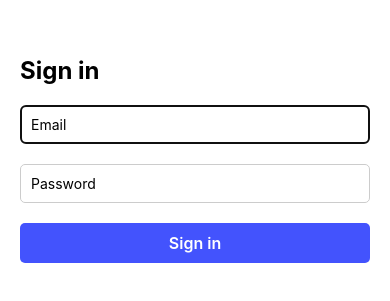
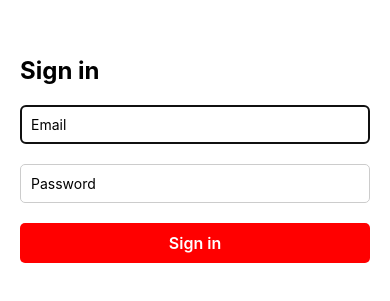
Before and after one commit to jvcByte/reactNativeExpoClerkAuth, a React Native app: screen / in a window 390 px wide. Shown: the part 263-564 px from the top of the page. Built offline with nearby package versions, Linux system fonts and the light colour scheme.

Commit message:
feat: add CustomButton.tsx

```diff
--- a/App.tsx
+++ b/App.tsx
@@ -2,11 +2,11 @@ import { StatusBar } from 'expo-status-bar';
 import {
   StyleSheet,
   Text,
-  Pressable,
   KeyboardAvoidingView,
   Platform,
 } from 'react-native';
 import CustomInput from './src/components/ui/CustomInput';
+import CustomButton from './src/components/ui/CustomButton';
 
 export default function App() {
   return (
@@ -28,9 +28,13 @@ export default function App() {
         secureTextEntry
       />
 
-      <Pressable style={styles.button} onPress={() => { console.log('Sign in button pressed') }}>
-        <Text style={styles.buttonText}>Sign in</Text>
-      </Pressable>
+      <CustomButton
+        text="Sign in"
+        onPress={() => { console.log('Sign in button pressed') }}
+        style={{
+            backgroundColor: 'red',
+        }}
+      />
 
       <StatusBar style="auto" />
     </KeyboardAvoidingView>
@@ -50,20 +54,4 @@ const styles = StyleSheet.create({
     fontSize: 24,
     fontWeight: 'bold',
   },
-
-
-
-  button: {
-    backgroundColor: '#4353fd',
-    padding: 10,
-    borderRadius: 5,
-    alignItems: 'center',
-  },
-
-  buttonText: {
-    color: '#fff',
-    fontSize: 16,
-    fontWeight: '600',
-    // textAlign: 'center',
-  },
 });
--- /dev/null
+++ b/src/components/ui/CustomButton.tsx
@@ -0,0 +1,43 @@
+import { Pressable, Text, StyleSheet, StyleProp, ViewStyle, TextStyle, PressableProps } from "react-native";
+
+type CustomButtonProps = {
+    text: string;
+    style?: StyleProp<ViewStyle>;
+    textStyle?: StyleProp<TextStyle>;
+} & PressableProps;
+
+
+export default function CustomButton({
+    text,
+    style,
+    textStyle,
+    ...props
+}: CustomButtonProps) {
+    return (
+        <Pressable
+            {...props}
+            style={[styles.button, style]}
+        >
+            <Text
+                style={[styles.buttonText, textStyle]}
+            >
+                {text}
+            </Text>
+        </Pressable>
+    )
+}
+
+const styles = StyleSheet.create({
+    button: {
+        backgroundColor: '#4353fd',
+        padding: 10,
+        borderRadius: 5,
+        alignItems: 'center',
+    },
+
+    buttonText: {
+        color: '#fff',
+        fontSize: 16,
+        fontWeight: '600',
+    },
+});
```
